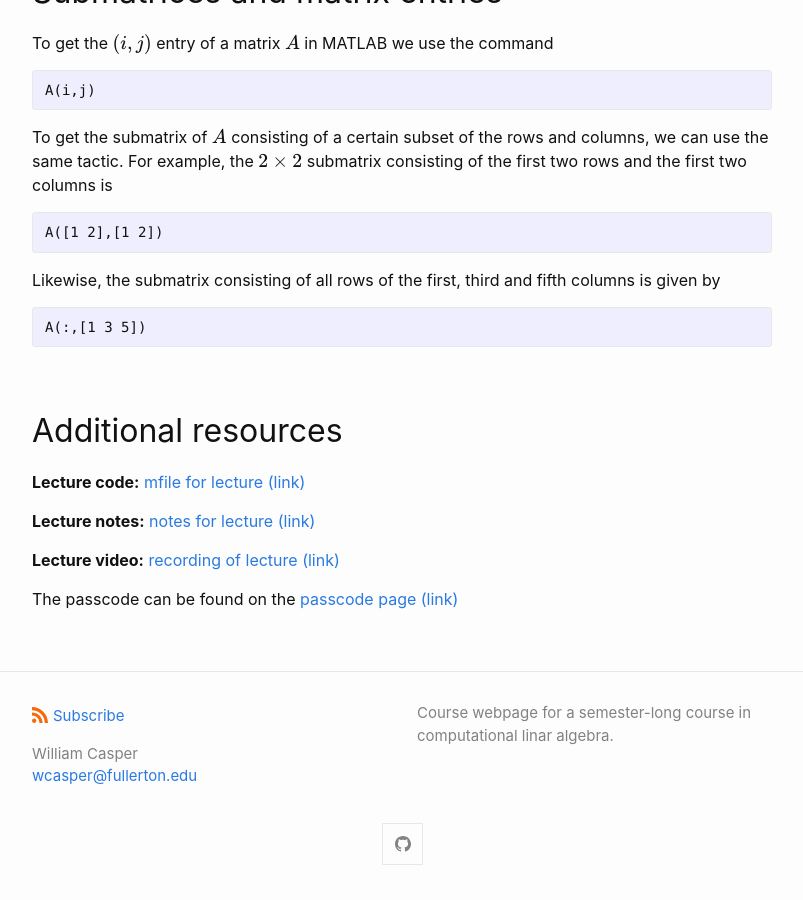
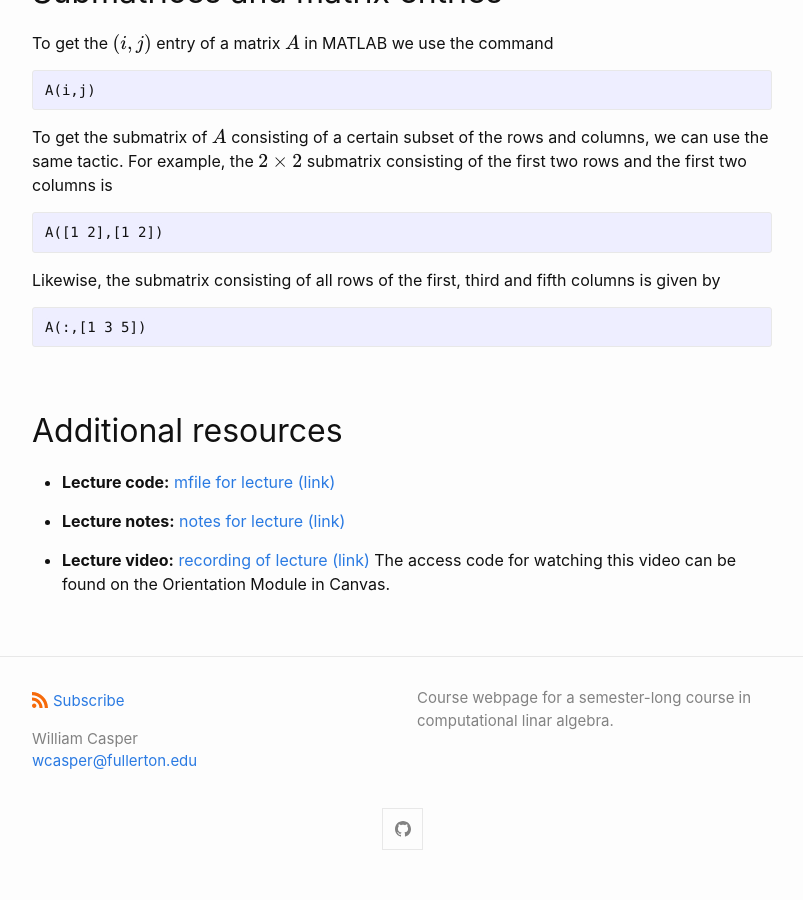
Before and after one commit to wcasper/math107spring2022, a Jekyll site: the page built from _posts/2022-01-26-Week-1-Lecture-2.md, in a window 1280 px wide and 900 px high, scrolled down 2797 px. Shown: the whole window, without its empty margins (238-1041 px from the left). Built offline with Jekyll 4.4.1, drawn with Linux system fonts in a browser that asks for light colours.

Commit message:
updated lecture link

````diff
--- a/_posts/2022-01-26-Week-1-Lecture-2.md
+++ b/_posts/2022-01-26-Week-1-Lecture-2.md
@@ -124,10 +124,9 @@
 ```
 
 ## Additional resources
-**Lecture code:** <a target="_parent" href="https://wcasper.github.io/math107spring2021/MATLAB/lecture2.m">mfile for lecture (link)</a>
+* **Lecture code:** <a target="_parent" href="https://wcasper.github.io/math107spring2022/MATLAB/lecture2.m">mfile for lecture (link)</a>
 
-**Lecture notes:** <a target="_parent" href="https://wcasper.github.io/math107spring2021/extras/notes/2021-01-27-Note-09-51.pdf">notes for lecture (link)</a>
+* **Lecture notes:** <a target="_parent" href="https://wcasper.github.io/math107spring2022/extras/notes/lecture2-2022-01-26.pdf">notes for lecture (link)</a>
 
-**Lecture video:** <a target="_parent" href="https://fullerton.zoom.us/rec/share/ihNVO_LpUHdFfytxoLK1t2npEld8wt4NOMlVbJijOzQA8BaCSm_6pfSKSsPJEf-2.ZYZ0Gao0OsPgNik7">recording of lecture (link)</a>
-
-The passcode can be found on the <a target="_parent" href="https://csufullerton.instructure.com/courses/3127326/pages/video-lecture-keys">passcode page (link)</a>
+* **Lecture video:** <a target="_parent" href="https://fullerton.zoom.us/rec/share/7UFYMdIe7DTUEOLHheiaRt4dApZOAtsweR8BvTvpu4X1YA2aPseEhh2LA5P33fjZ.OWczMKy6P0UUj4NN?startTime=1643234858000">recording of lecture (link)</a>
+The access code for watching this video can be found on the Orientation Module in Canvas.
````
